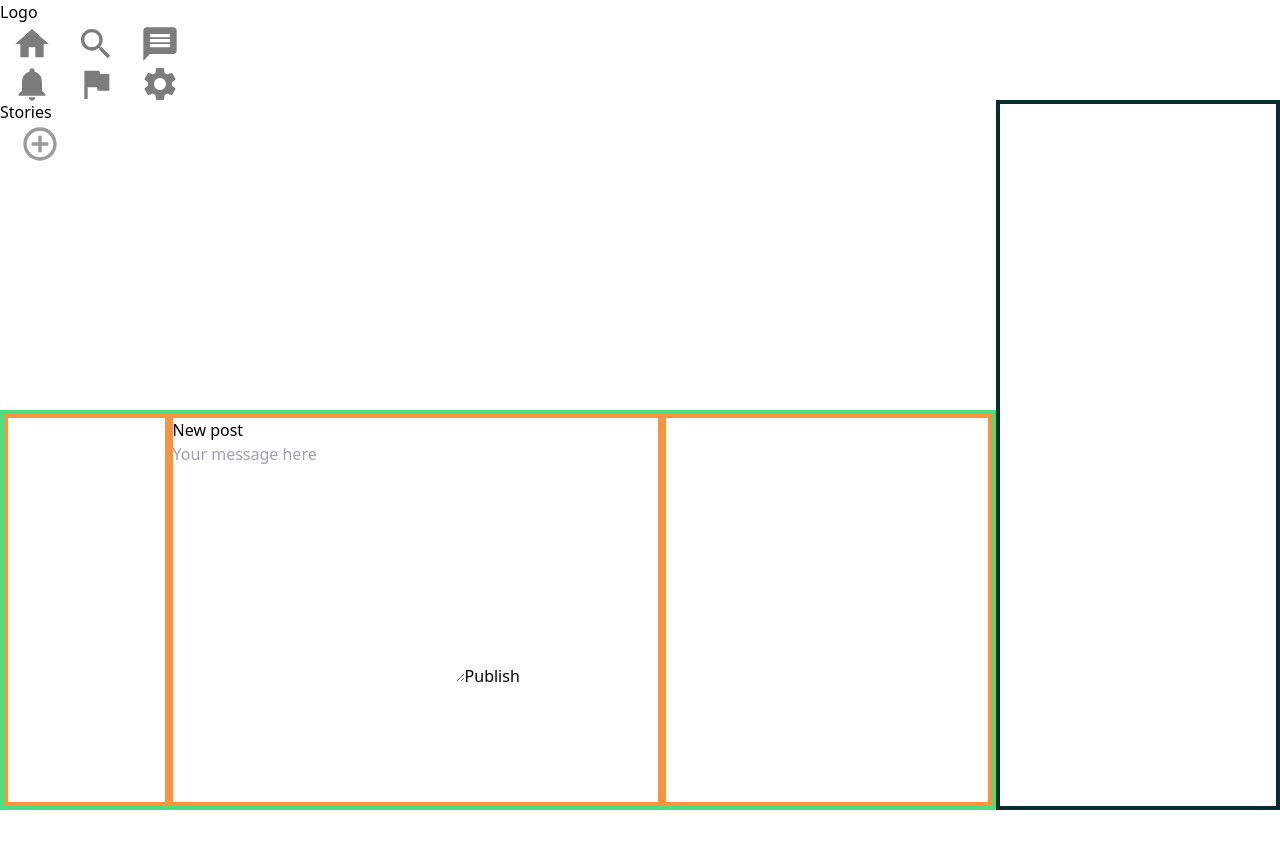
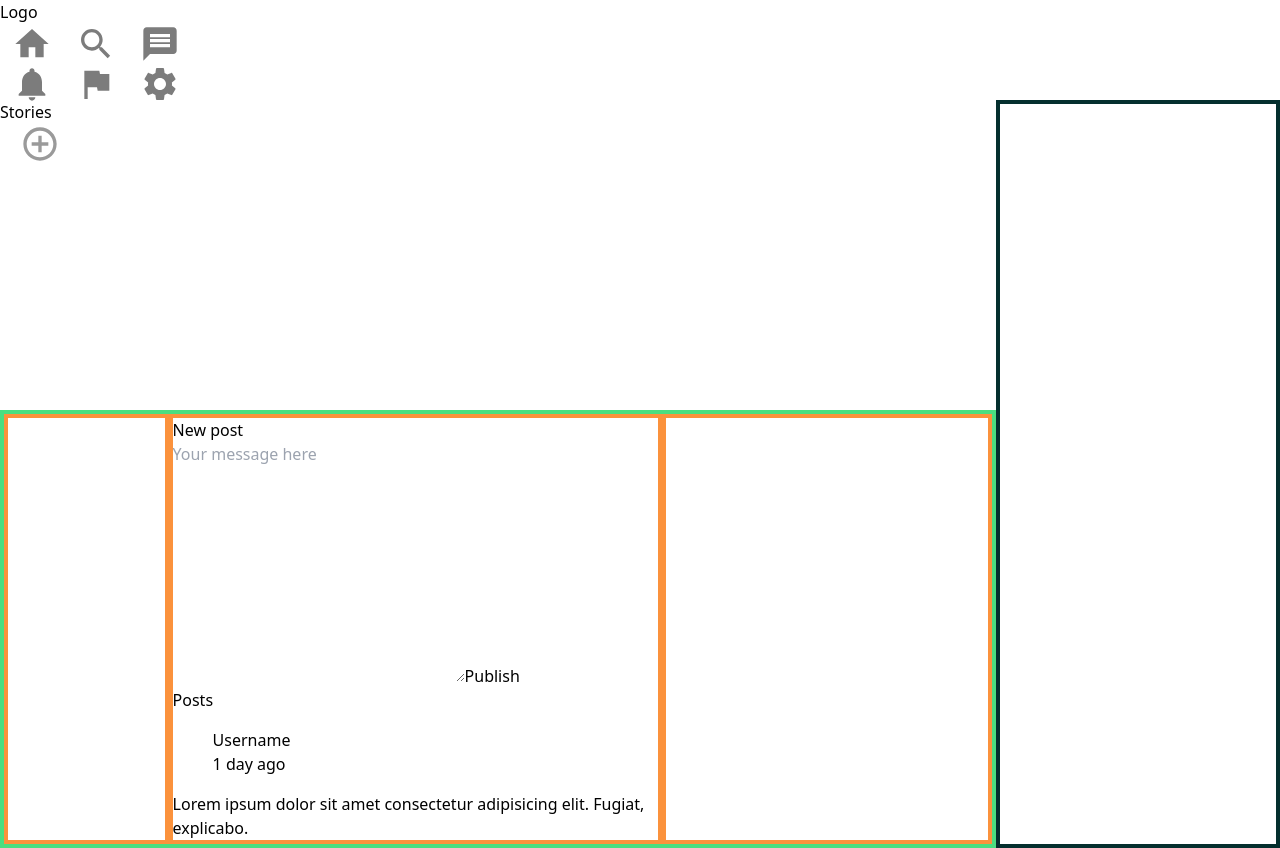
Before and after one commit to aswanth-aswanth/Social_me, a React (Vite) app in the folder client/: page / in a window 1280 px wide. Before the commit the page ends 810 px from the top, so only its background shows below. Built offline with nearby package versions, Linux system fonts and the light colour scheme.

Commit message:
5.completed Post component design

```diff
--- a/client/src/components/Post.jsx
+++ b/client/src/components/Post.jsx
@@ -1,9 +1,27 @@
-import React from 'react'
+import React from "react";
 
 function Post() {
-    return (
-
-    )
+  return (
+    <div>
+      <h4 className="text-xl mb-4 mt-4">Posts</h4>
+      <div className="bg-white min-h-[200px] mx-3 p-6 rounded-2xl">
+        <dir className="flex  items-start pl-0 my-0">
+          <div className="circle rounded-full  border w-[60px] h-[60px]"></div>
+          <div className="userdetails ml-4 text-[#808080]">
+            <p className="username text-sm ">Username</p>
+            <p className="timeago text-xs">1 day ago</p>
+          </div>
+        </dir>
+        <div className="text-[#A2A2A2] text-sm mt-4">
+          <p>
+            Lorem ipsum dolor sit amet consectetur adipisicing elit. Fugiat,
+            explicabo.
+          </p>
+        </div>
+        <div className="image bg-gray-200 rounded-2xl h-[200px] w-full mt-4"></div>
+      </div>
+    </div>
+  );
 }
 
-export default Post
+export default Post;
--- a/client/src/pages/Homepage.jsx
+++ b/client/src/pages/Homepage.jsx
@@ -3,6 +3,7 @@ import styles from '../styles/homepage.module.css';
 import Header from '../components/Header';
 import Stories from '../components/Stories';
 import Newpost from '../components/Newpost';
+import Post from '../components/Post';
 function Homepage() {
     return (
         <div className={`${styles.grid_parent} `}>
@@ -13,7 +14,8 @@ function Homepage() {
                 <div className={`${styles.grid_child} ${styles.grid_child1}`}><Stories/></div>
                 <div className={`${styles.grid_child} ${styles.grid_child2} ${styles.grid_parent3}`}>
                     <div className={`${styles.grid_parent3_child} grid_parent3_child1`}></div>
-                    <div className={`${styles.grid_parent3_child} grid_parent3_child2`}><Newpost/></div>
+                    <div className={`${styles.grid_parent3_child} grid_parent3_child2`}><Newpost/>
+                    <Post/></div>
                     <div className={`${styles.grid_parent3_child} grid_parent3_child3`}></div>
                 </div>
                 <div className={`${styles.grid_child} ${styles.grid_child3}`}></div>
```
